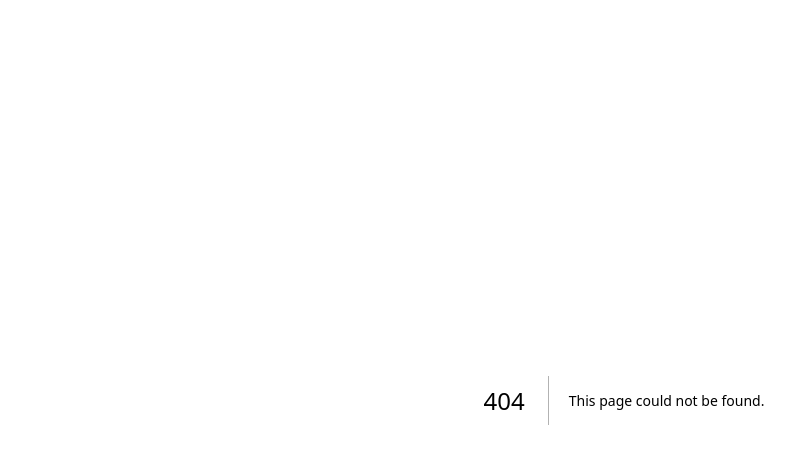
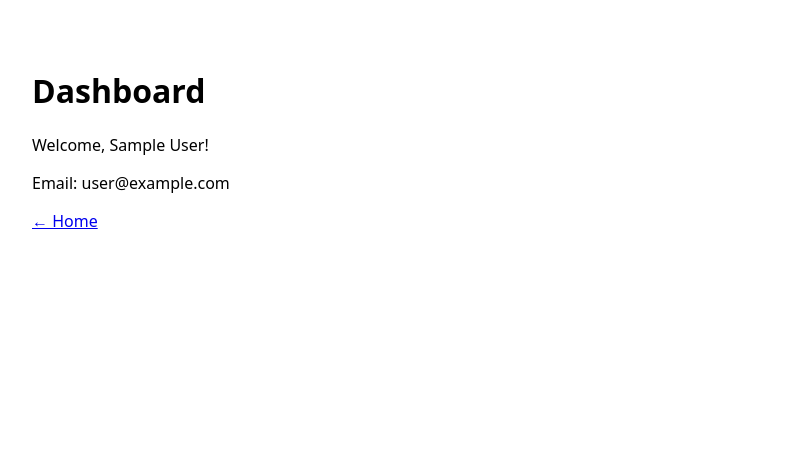
Before and after one commit to fp101fs/ai-scan-backend, a Next.js app: page /dashboard in a window 1280 px wide. Before the commit this address had no page. Shown: the top 464 px of the page, without its empty margins (16-811 px from the left). Built offline with nearby package versions, Linux system fonts and the light colour scheme; no server answers; sample sign-in values are in the browser's storage.

Commit message:
fix: correct auth.ts import paths for app/ subdirectory

```diff
--- /dev/null
+++ b/app/api/auth/[...nextauth]/route.ts
@@ -0,0 +1,5 @@
+import { authOptions } from "../../../auth";
+import NextAuth from "next-auth";
+
+const handler = NextAuth(authOptions);
+export { handler as GET, handler as POST };
--- /dev/null
+++ b/app/dashboard/page.tsx
@@ -0,0 +1,23 @@
+import { getServerSession } from "next-auth/next";
+import { authOptions } from "../auth";
+import { redirect } from "next/navigation";
+import Link from "next/link";
+
+export default async function Dashboard() {
+  const session = await getServerSession(authOptions);
+
+  if (!session?.user) {
+    redirect("/");
+  }
+
+  return (
+    <main style={{ padding: 40, fontFamily: "system-ui, sans-serif" }}>
+      <h1>Dashboard</h1>
+      <p>Welcome, {session.user.name}!</p>
+      <p>Email: {session.user.email}</p>
+      <p>
+        <Link href="/">← Home</Link>
+      </p>
+    </main>
+  );
+}
--- a/app/page.tsx
+++ b/app/page.tsx
@@ -1,5 +1,5 @@
 import { getServerSession } from "next-auth/next";
-import { authOptions } from "./auth";
+import { authOptions } from "../auth";
 import Link from "next/link";
 
 export default async function Home() {
```
Also changed, not shown: 2 other files (tests, documents, lock files or other folders).
